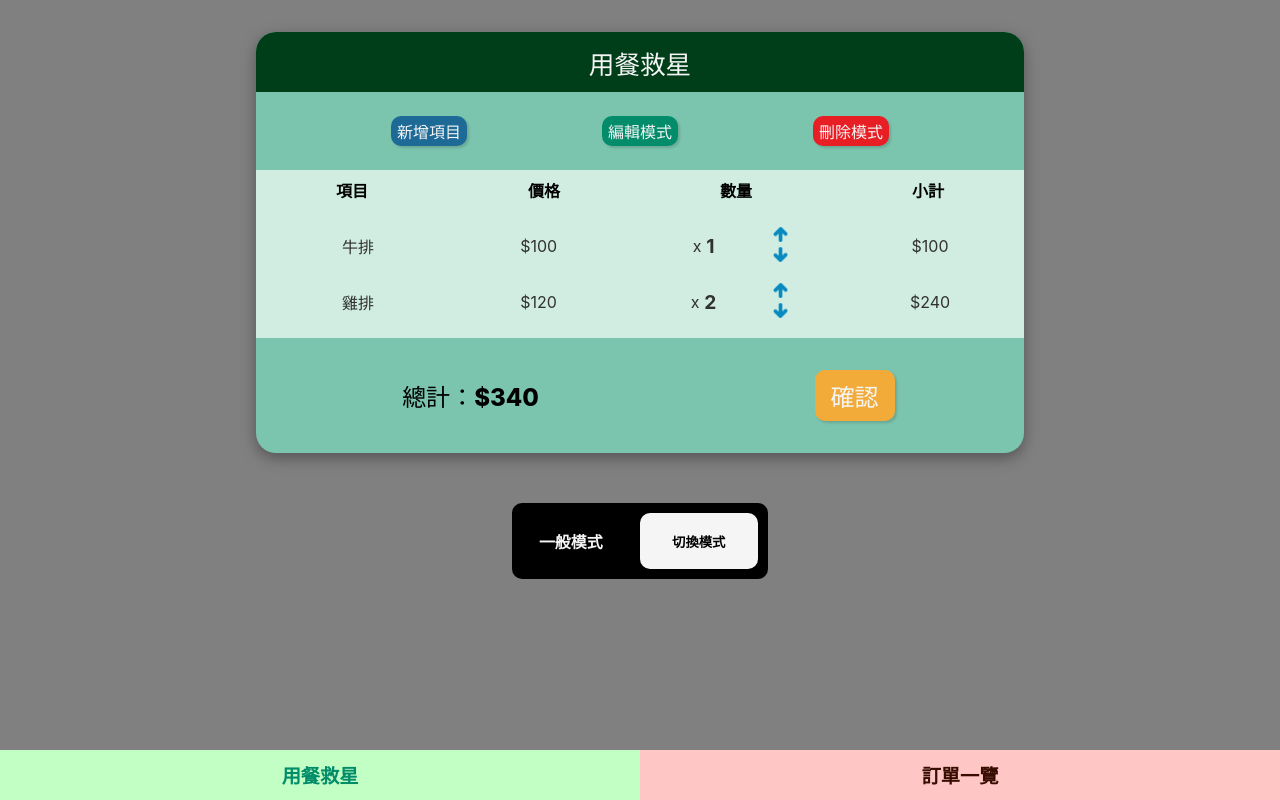
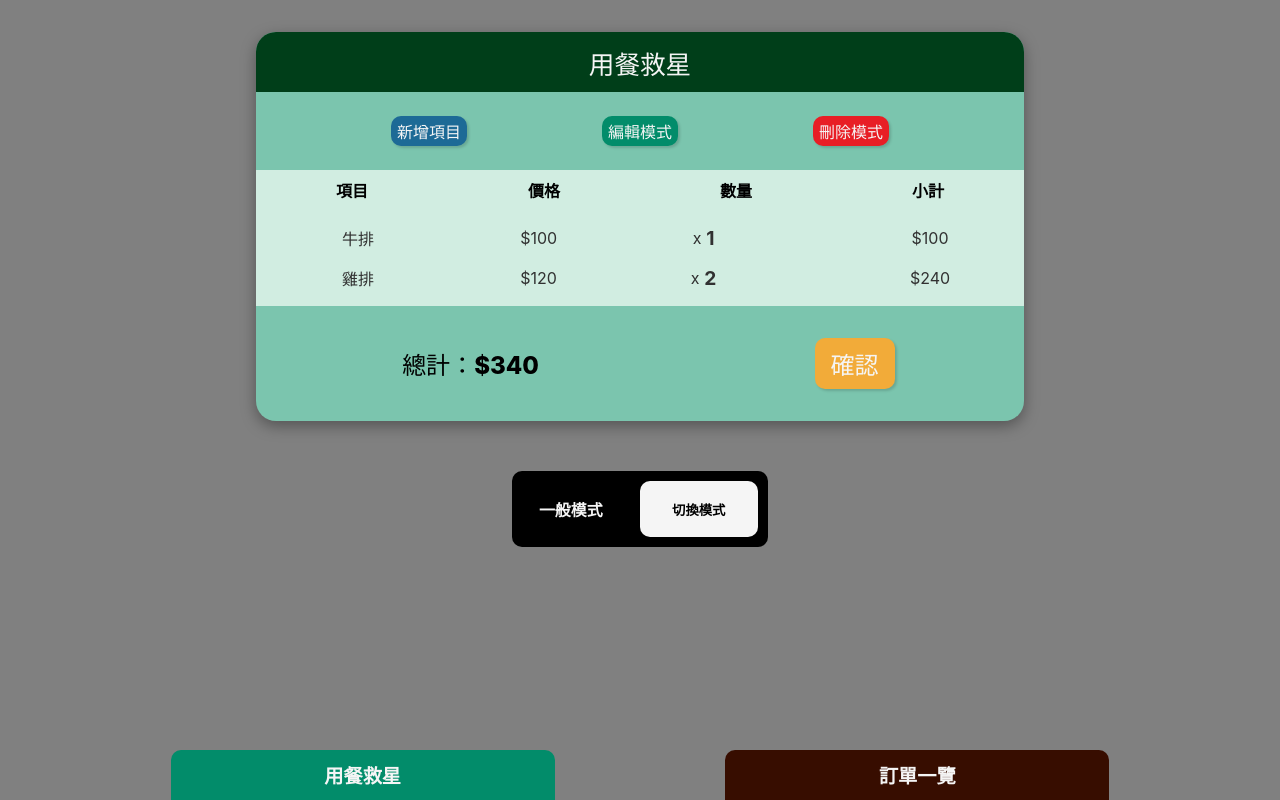
Before and after one commit to Melon-Lo/Mealtime-Saver-React, a React (Create React App) app: page / in a window 1280 px wide. Built offline with nearby package versions, Linux system fonts and the light colour scheme.

Commit message:
feat/ fix bugs

```diff
--- a/src/components/Item.jsx
+++ b/src/components/Item.jsx
@@ -31,7 +31,7 @@ export default function Item({
       <div className="itemPiece price">{'$' + price}</div>
       <div className="itemPiece quantity">
         <span>x<b>{quantity}</b></span>
-        <div className={currentPath === '/order' ? "hidden" : "controlButtons"}>
+        <div className={currentPath === '/Mealtime-Saver-React' ? 'controlButtons' : 'hidden'}>
           <div className="up">
             <img
               onClick={() => {
--- a/src/components/Navbar.jsx
+++ b/src/components/Navbar.jsx
@@ -2,18 +2,19 @@ import { useNavigate } from "react-router-dom"
 
 export default function Navbar() {
   const navigate = useNavigate()
+  const currentPath = window.location.pathname
 
   return (
     <section id="navbar">
       <div
         onClick={() => navigate('/')}
-        className="mainPage"
+        className={currentPath === '/Mealtime-Saver-React' ? 'page mainPage active' : 'page mainPage'}
       >
         用餐救星
       </div>
       <div
         onClick={() => navigate('/order')}
-        className="orderPage"
+        className={currentPath === '/Mealtime-Saver-React/order' ? 'page orderPage active' : 'page orderPage'}
       >
         訂單一覽
       </div>
--- a/src/components/common/style.scss
+++ b/src/components/common/style.scss
@@ -466,22 +466,32 @@
   display: flex;
   font-size: 1.2rem;
   font-weight: 800;
+  display: flex;
+  justify-content: space-evenly;
 
   div {
-    width: 50%;
+    width: 30%;
     display: flex;
     justify-content: center;
     align-items: center;
+    border-radius: 10px 10px 0 0;
+    transition: .3s;
+
+    &.active {
+      height: 80px;
+      transform: translateY(-30px);
+      transform: .3s;
+    }
   }
 
   .mainPage {
-    color: #028c6a;
-    background-color: rgb(194, 255, 196);
+    color: whitesmoke;
+    background-color: #028c6a;
   }
 
   .orderPage {
-    color: #370d00;
-    background-color: rgb(255, 198, 198);
+    color: whitesmoke;
+    background-color: #370d00;
   }
 }
 
--- a/src/contexts/FunctionsContext.jsx
+++ b/src/contexts/FunctionsContext.jsx
@@ -260,10 +260,11 @@ export default function FunctionsContextProvider({ children }) {
       let orders
       if (appType === 'normal') {
         const storedData = localStorage.getItem('orders')
-        orders = storedData
+        orders = JSON.parse(storedData)
       } else if (appType === 'server') {
         orders = await getOrders()
       }
+
       setCurrentOrders(orders.map(order => ({...order})))
     } catch (error) {
       console.error(error)
```
